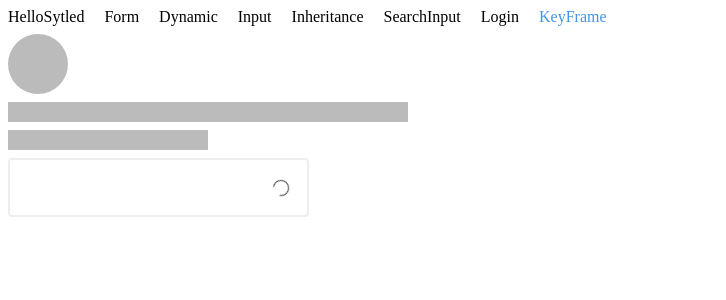
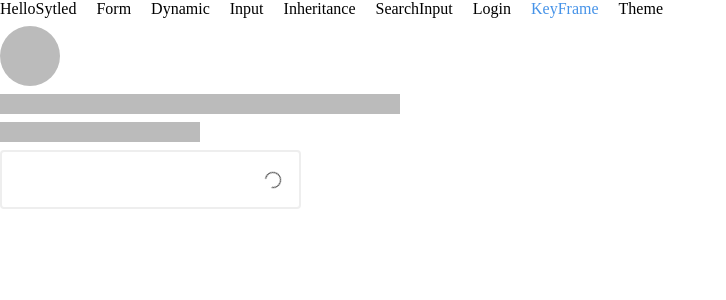
Before and after one commit to ChungO5/style_study, a React (Create React App) app: page /keyframe in a window 1280 px wide. Shown: the top 300 px of the page, without its empty margins (0-726 px from the left). Built offline with nearby package versions, Linux system fonts and the light colour scheme.

Commit message:
라이트 모드 다크 모드

```diff
--- a/src/App.js
+++ b/src/App.js
@@ -10,10 +10,15 @@ import SearchPage from "./pages/SearchPage";
 import LoginPage from "./pages/LoginPage";
 import { createGlobalStyle } from "styled-components";
 import KeyFrame from "./pages/KeyFrame";
+import ThemePage from "./pages/ThemePage";
 
 const GlobalStyle = createGlobalStyle`
   * {
     box-sizing: border-box;
+    margin: 0;
+  }
+  body {
+    background-color: #ffffff;
   }
 `;
 
@@ -31,6 +36,7 @@ const App = () => {
                 <Route path="/searchInput" element={<SearchPage />} />
                 <Route path="/login" element={<LoginPage />} />
                 <Route path="/keyframe" element={<KeyFrame />} />
+                <Route path="/theme" element={<ThemePage />} />
             </Routes>
         </BrowserRouter>
     );
--- a/src/components/Nav.js
+++ b/src/components/Nav.js
@@ -27,6 +27,7 @@ const Nav = () => {
             <NavLink to="/searchInput">SearchInput</NavLink>
             <NavLink to="/login">Login</NavLink>
             <NavLink to="/keyframe">KeyFrame</NavLink>
+            <NavLink to="/theme">Theme</NavLink>
         </StyledNav>
     );
 };
--- a/src/pages/KeyFrame/Input.js
+++ b/src/pages/KeyFrame/Input.js
@@ -8,6 +8,8 @@ const SIZES = {
 };
 
 const StyledInput = styled.input`
+    background-color: ${({ theme }) => theme.backgroundColor};
+    color: ${({ theme }) => theme.color};
     font-size: ${({ size }) => SIZES[size] ?? SIZES["medium"]}px;
     border: 2px solid ${({ error }) => (error ? `#f44336` : `#eeeeee`)};
     border-radius: ${({ round }) => (round ? `9999px` : `4px`)};
@@ -42,7 +44,6 @@ const rotate = keyframes`
 const Container = styled.div`
     width: fit-content;
     position: relative;
-
     ${Spinner} {
         position: absolute;
         top: calc(50% - 8px);
--- /dev/null
+++ b/src/pages/ThemePage.js
@@ -0,0 +1,40 @@
+import React, { useState } from "react";
+import Input from "./KeyFrame/Input";
+import styled, { ThemeProvider } from "styled-components";
+const THEMES = {
+    light: {
+        backgroundColor: "#ffffff",
+        color: "#000000",
+    },
+    dark: {
+        backgroundColor: "#121212",
+        color: "#ffffff",
+    },
+};
+
+const Container = styled.div`
+    background-color: ${({ theme }) => theme.backgroundColor};
+    color: ${({ theme }) => theme.color};
+`;
+
+const ThemePage = () => {
+    const [theme, setTheme] = useState(THEMES["light"]);
+
+    const handleSeletChange = (e) => {
+        const nextThemeName = e.target.value;
+        setTheme(THEMES[nextThemeName]);
+    };
+    return (
+        <ThemeProvider theme={theme}>
+            <Container>
+                <select onChange={handleSeletChange}>
+                    <option value="light">라이트 모드</option>
+                    <option value="dark">다크 모드</option>
+                </select>
+                <Input />
+            </Container>
+        </ThemeProvider>
+    );
+};
+
+export default ThemePage;
```
